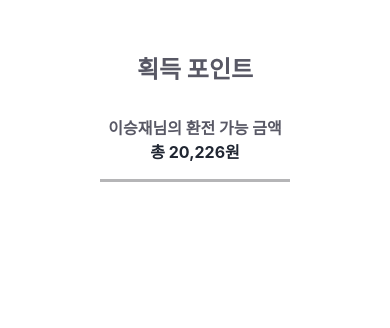
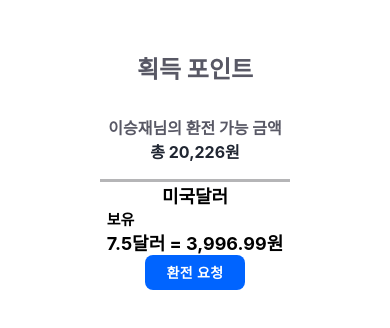
Before and after one commit to 22-bottle/ssafy_specific_pjt, a React (Create React App) app in the folder front/: page /childwallet/point in a window 390 px wide. Shown: the top 328 px of the page. Built offline with nearby package versions, Linux system fonts and the light colour scheme.

Commit message:
design: 환전요청 버튼 반응형

```diff
--- a/front/src/components/childwallet/MyPoint.tsx
+++ b/front/src/components/childwallet/MyPoint.tsx
@@ -1,14 +1,14 @@
 import React from 'react'
 import styles from './mypoint.module.css'
-// import Button from '@mui/material/Button'
-// import { useNavigate } from 'react-router-dom'
+import Button from '@mui/material/Button'
+import { useNavigate } from 'react-router-dom'
 
 const Mypoint: React.FC = () => {
-  // const navigate = useNavigate()
+  const navigate = useNavigate()
 
-  // const askClick = () => {
-  //   navigate('/childwallet/ask')
-  // }
+  const askClick = () => {
+    navigate('/childwallet/ask')
+  }
 
   // const currencyButton = () => {
   //   navigate('/currency/detail')
@@ -26,25 +26,22 @@ const Mypoint: React.FC = () => {
 
         <div className={styles.line}></div>
 
-        {/* <div className={styles.horizontal}>
-          <div className={`${styles.textcolor} ${styles.country}`}>
-            미국달러
+        <div className={styles.horizontal}>
+          <div className={styles.country}>미국달러</div>
+          <div className={styles.horizontal1}>
+            <div className={styles.context}>보유</div>
+            <div className={styles.money}>7.5달러 = 3,996.99원</div>
           </div>
-          <div className={styles.horizontal}>
-            <div className={`${styles.textcolor} ${styles.context}`}>보유</div>
-            <div className={`${styles.textcolor} ${styles.money}`}>
-              7.5달러 = 3,996.99원
-            </div>
-          </div>
-          <div>
+          <div className={styles.button}>
             <Button
               variant="contained"
               disableElevation
               onClick={askClick}
               sx={{
-                width: 140,
-                height: '42px',
-                fontSize: '17px',
+                width: 'clamp(100px, 15vw, 140px)',
+                height: 'clamp(35px, 6vw, 45px)',
+                fontSize: 'clamp(14px, 1.7vw, 17px)',
+                paddingBottom: '3px',
                 backgroundColor: '#0064FF',
                 borderRadius: 2,
                 fontWeight: 600,
@@ -55,7 +52,7 @@ const Mypoint: React.FC = () => {
           </div>
         </div>
 
-        <div className={styles.horizontal}>
+        {/* <div className={styles.horizontal}>
           <div className={`${styles.textcolor} ${styles.country}`}>일본엔</div>
           <div className={styles.horizontal}>
             <div className={`${styles.textcolor} ${styles.context}`}>보유</div>
```
